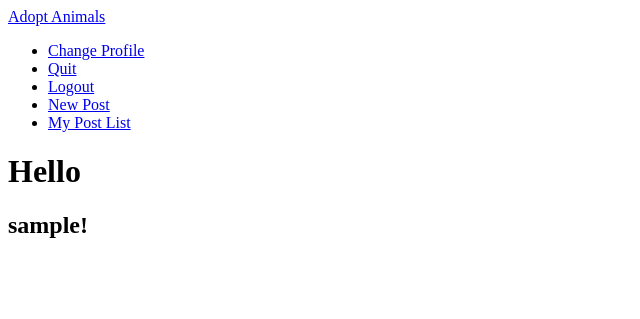
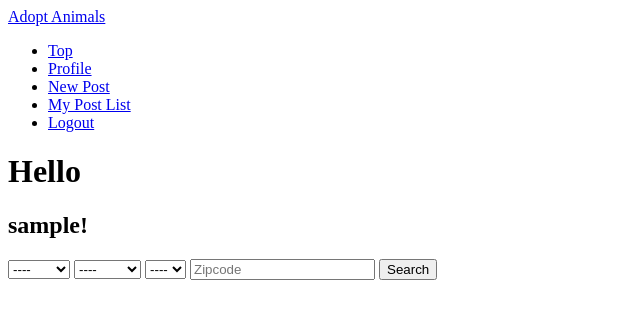
Before and after one commit to toma1031/adoptanimals, a Django app: page / in a window 1280 px wide. Shown: the top 319 px of the page, without its empty margins (0-640 px from the left). Run offline with Django 3.2, Linux system fonts and the light colour scheme; the visitor is signed in with stand-in values (Sample User, id 1); data that the repository does not hold is empty.

Commit message:
implement search function in index page

```diff
--- a/accounts/admin.py
+++ b/accounts/admin.py
@@ -1,6 +1,6 @@
 from django.contrib import admin
 from django.contrib.auth.admin import UserAdmin
-from accounts.models import User
+from accounts.models import User, State
 # Register your models here.
 
 @admin.register(User)
@@ -20,3 +20,5 @@ class UserAdmin(UserAdmin):
             'fields': ('username', 'email', 'password1', 'password2', 'state', 'city', 'zipcode'),
         }),
     )
+
+    admin.site.register(State)
--- a/accounts/templates/accounts/user_change.html
+++ b/accounts/templates/accounts/user_change.html
@@ -12,7 +12,7 @@
   {% if user.has_usable_password %}
   <a class="" href="{% url 'accounts:password_change' user.username %}">Change Password</a><br>
   {% endif %}
+  <a class="delete_user" href="{% url 'accounts:accounts_delete_user' user.username %}">Cancel Membership</a><br>
   <a href="/">TOP</a>
-
 </div>
 {% endblock %}
--- a/adopt_animals/templates/adopt_animals/pets/my_post_list.html
+++ b/adopt_animals/templates/adopt_animals/pets/my_post_list.html
@@ -22,8 +22,8 @@
           Female
           {% endif %}
         </p>
-        <p class="card-text">State: {{ user.state }}</p>
-        <p class="card-text">Zipcode: {{ user.zipcode }}</p>
+        <p class="card-text">State: {{ post.user.state }}</p>
+        <p class="card-text">Zipcode: {{ post.user.zipcode }}</p>
         <p class="card-text">Story: {{ post.story|truncatechars:100 }}</p>
         <a class="btn btn-primary" href="{% url 'adopt_animals:post_detail' post.id %}" >Detail</a>
       </div>
--- a/adopt_animals/views.py
+++ b/adopt_animals/views.py
@@ -5,8 +5,7 @@ from django.contrib.auth.mixins import LoginRequiredMixin
 from .models import Post, Tag
 from .forms import PostForm
 from accounts.models import User
-from django.contrib import messages
-
+from django.db.models import Q
 
 # Create your views here.
 class IndexView(ListView):
@@ -14,6 +13,36 @@ class IndexView(ListView):
   model = Post
   context_object_name = 'post_list'
   paginate_by = 8
+
+# get_queryset関数で検索機能を実装
+  def get_queryset(self):
+    # 全Postオブジェクトを取得し、object_list変数に代入
+      object_list = Post.objects.all()
+    # query_category が空っぽ(= html側のvalueがvalue=""の時)にはq_categoryをNoneにするが、html側のvalueに何か入っている時は
+    # q_categoryにそれを代入する。以下同様
+      q_category = self.request.GET.get('query_category', None)
+      q_sex = self.request.GET.get('query_sex', None)
+      q_state = self.request.GET.get('query_state', None)
+      q_zipcode = self.request.GET.get('query_zipcode', None)
+
+    # もしcategoryになにかある場合（html側のvalueに何か入っている時）、
+      if q_category:
+        # PostモデルのcategoryフィールドはTagモデルに紐づいており、Tagモデルのcategoryフィールドを取得しobject_list変数に代入
+          object_list = object_list.filter(category__category=q_category)
+    # もしsexになにかある場合（html側のvalueに何か入っている時）、
+      if q_sex:
+        # Postモデルのsexフィールドを取得しobject_list変数に代入
+          object_list = object_list.filter(sex=q_sex)
+    # もしstateになにかある場合（html側のvalueに何か入っている時）、
+      if q_state:
+        # １番目のuserはUserモデルのuserフィールド、２番目のstateはUserモデルstateフィールド、３番目はUserモデルにはStateモデルがForeginKey紐づいているのでStateモデルのstateフィールドを表す。それを取得しobject_list変数に代入
+          object_list = object_list.filter(user__state__state=q_state)
+    # もしzipcodeになにかある場合（html側のvalueに何か入っている時）、
+      if q_zipcode:
+        # １番目のuserはUserモデルのuserフィールド、２番目のzipcodeはUserモデルzipcodeフィールド、３番目はicontainsは入力された文字列。それを取得しobject_list変数に代入
+          object_list = object_list.filter(user__zipcode__icontains=q_zipcode)
+    # 最後に取得されたオブジェクトのリスト（Post）を返す
+      return object_list
 
 
 class CreatePostView(LoginRequiredMixin, CreateView):
--- a/templates/_navbar.html
+++ b/templates/_navbar.html
@@ -2,13 +2,13 @@
 <nav>
   <a href="/" >Adopt Animals</a>
     <ul>
+      <li><a href="/" >Top</li>
       {% if user.is_authenticated %}
       <!-- ログイン中に表示したいナビゲーション -->
-      <li><a class="change_user" href="{% url 'accounts:accounts_change_user' user.username %}">Change Profile</a></li>
-      <li><a class="delete_user" href="{% url 'accounts:accounts_delete_user' user.username %}">Quit</a></li>
-      <li><a class="logout" href="{% url 'logout' %}">Logout</a></li>
+      <li><a class="change_user" href="{% url 'accounts:accounts_change_user' user.username %}">Profile</a></li>
       <li><a class="new_post" href="{% url 'adopt_animals:post_new' %}">New Post</a></li>
       <li><a class="my_post_list" href="{% url 'adopt_animals:my_post_list' %}">My Post List</a></li>
+      <li><a class="logout" href="{% url 'logout' %}">Logout</a></li>
       {% else %}
       <!-- 未ログインの時に表示したいナビゲーション -->
       <li><a class="login" href="{% url 'login' %}">Login</a></li>
--- a/templates/index.html
+++ b/templates/index.html
@@ -4,6 +4,28 @@
 <h1>Hello</h1>
 <h2 class="">{{ user.get_username }}!</h2>
 {% endif %}
+<!-- 検索機能 -->
+<form action="" method="get">
+  <select name="query_category" value="{{ request.GET.query_category }}">
+    <option value="">----</option>
+    <option value="Dog">Dog</option>
+    <option value="Cat">Cat</option>
+    <option value="Others">Others</option>
+  </select>
+  <select name="query_sex" value="{{ request.GET.query_sex }}">
+    <option value="">----</option>
+    <option value="1">Male</option>
+    <option value="2">Female</option>
+  </select>
+  <select name="query_state" value="{{ request.GET.query_state }}">
+    <option value="">----</option>
+    <option value="NJ">NJ</option>
+    <option value="NY">NY</option>
+  </select>
+  <input name="query_zipcode" value="{{ request.GET.query_zipcode }}" type="text" placeholder="Zipcode">
+  <button type="submit">Search</button>
+</form>
+<!-- 検索機能ここまで -->
 {% for post in post_list %}
     <div class="card mb-4">
       <img src="{{ post.photo.url }}" alt="" class="card-img-top index-img" width="300">
@@ -19,8 +41,8 @@
           Female
           {% endif %}
         </p>
-        <p class="card-text">State: {{ user.state }}</p>
-        <p class="card-text">Zipcode: {{ user.zipcode }}</p>
+        <p class="card-text">State: {{ post.user.state }}</p>
+        <p class="card-text">Zipcode: {{ post.user.zipcode }}</p>
         <p class="card-text">Story: {{ post.story|truncatechars:100 }}</p>
         <a class="btn btn-primary" href="{% url 'adopt_animals:post_detail' post.id %}" >Detail</a>
       </div>
```
